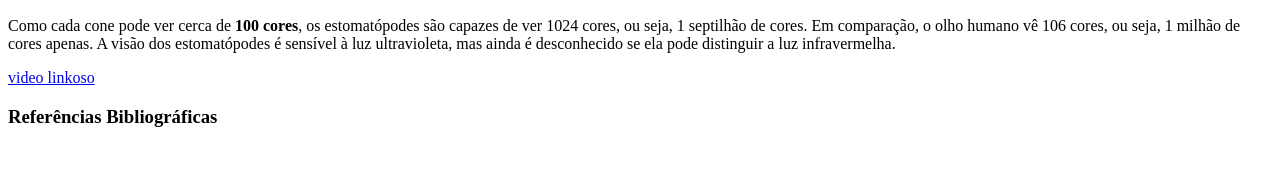
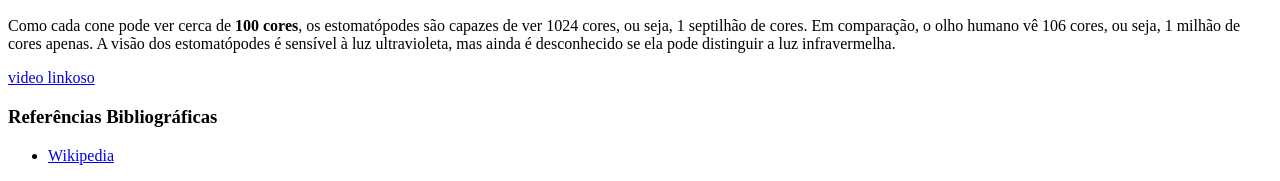
Before and after one commit to mustang-roy/Trybe-Exercicios, a plain HTML site: page 3_4/challenge-1.html in a window 1280 px wide. Shown: the part 803-984 px from the top of the page. Before the commit the page ends 950 px from the top, so only its background shows below. Drawn offline with Linux system fonts and the light colour scheme.

Commit message:
add reference

```diff
--- a/3_4/challenge-1.html
+++ b/3_4/challenge-1.html
@@ -73,6 +73,9 @@
 
     <footer>
       <h3>Referências Bibliográficas</h3>
+      <ul>
+        <li><a href="https://pt.wikipedia.org/wiki/Stomatopoda">Wikipedia</a></li>
+      </ul>
     </footer>
 
 
```
